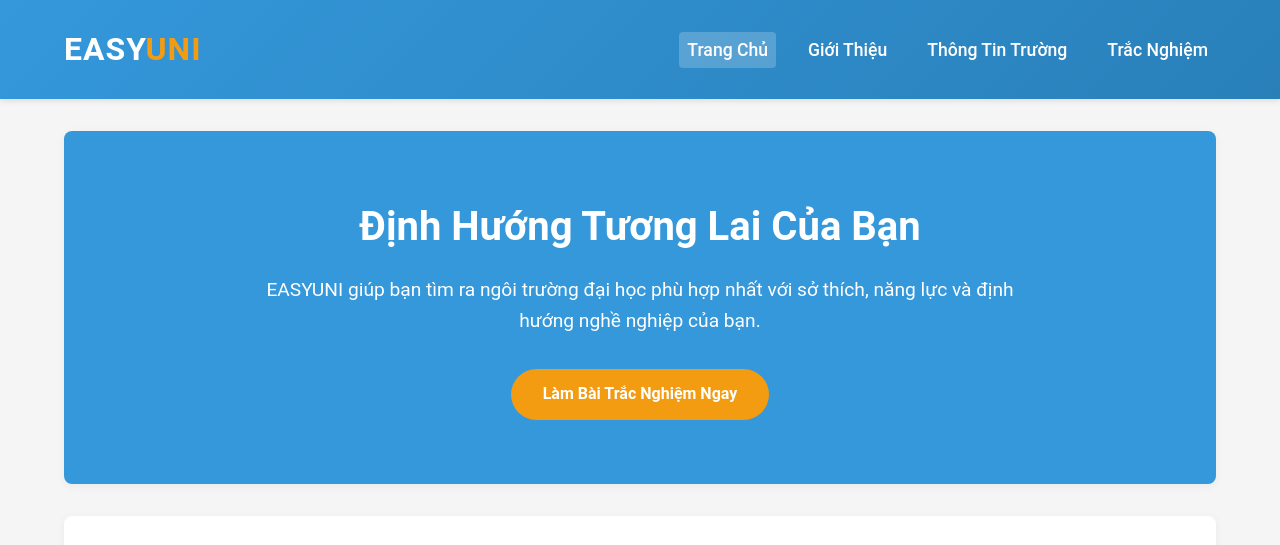
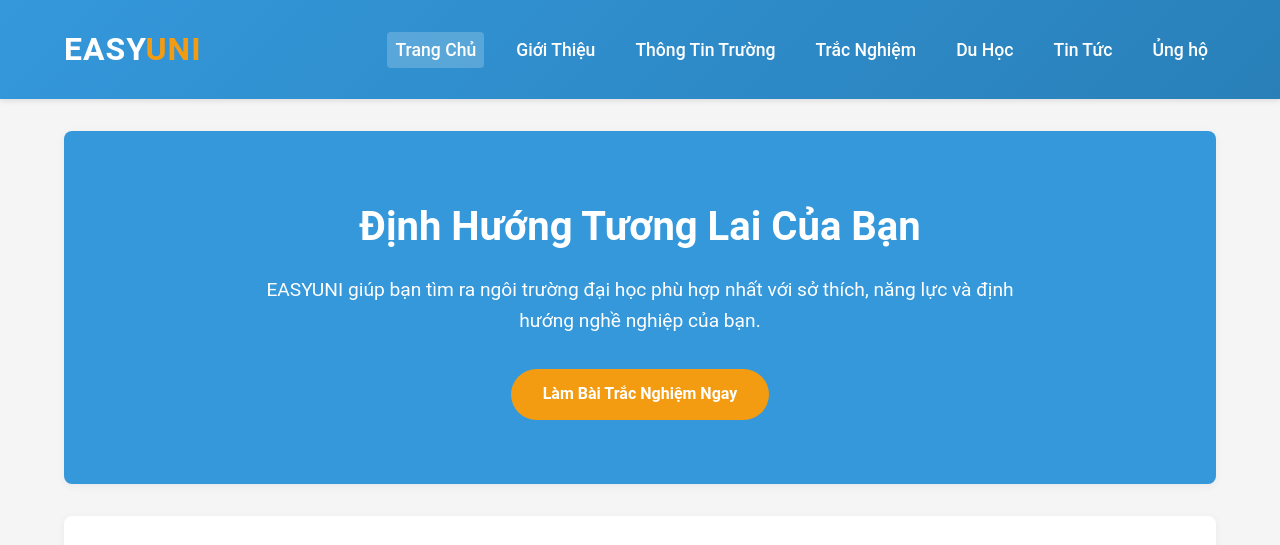
Before and after one commit to harrynked/easyuni, a plain HTML site: page index.html in a window 1280 px wide. Shown: the top 545 px of the page. Drawn offline with Linux system fonts and the light colour scheme; a script that the page names is missing.

Commit message:
Update index.html
add some features

```diff
--- a/index.html
+++ b/index.html
@@ -28,11 +28,14 @@
         <nav>
           <ul>
             <li>
-              <a href="https://easyuni.glitch.me/" class="active">Trang Chủ</a>
+              <a href="https://harrynked.github.io/easyuni/" class="active">Trang Chủ</a>
             </li>
             <li><a href="#about">Giới Thiệu</a></li>
             <li><a href="#university-info">Thông Tin Trường</a></li>
             <li><a href="#quiz">Trắc Nghiệm</a></li>
+            <li><a href="#study-abroad">Du Học</a></li>
+            <li><a href="#news">Tin Tức</a></li>
+            <li><a href="#donate">Ủng hộ</a></li>
           </ul>
         </nav>
       </div>
```
